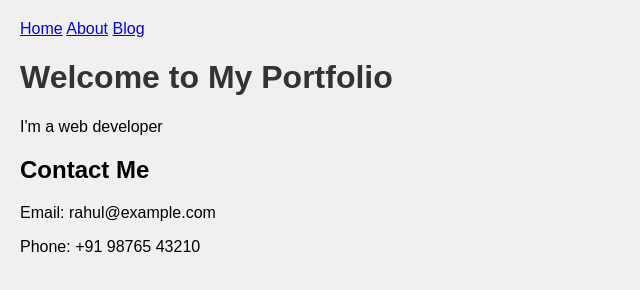
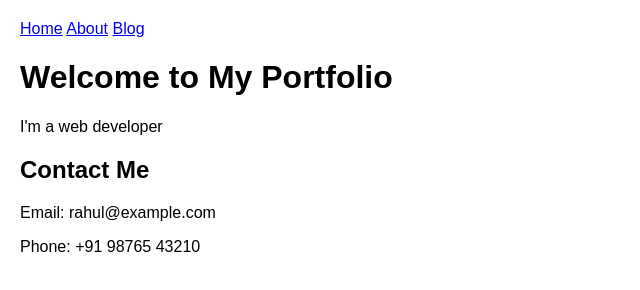
Before and after one commit to UNIQUE0024/portfolio, a plain HTML site: page index.html in a window 1280 px wide. Shown: the whole page, without its empty margins (0-640 px from the left). Drawn offline with Linux system fonts and the light colour scheme.

Commit message:
Change background to white

```diff
--- a/style.css
+++ b/style.css
@@ -1,9 +1,6 @@
  body {
  font-family: Arial, sans-serif;
- background-color: #f0f0f0;
+ background-color:  #ffffff; /* Changed to white */
  margin: 0;
  padding: 20px;
  }
- h1 {
- color: #333;
- }
```
